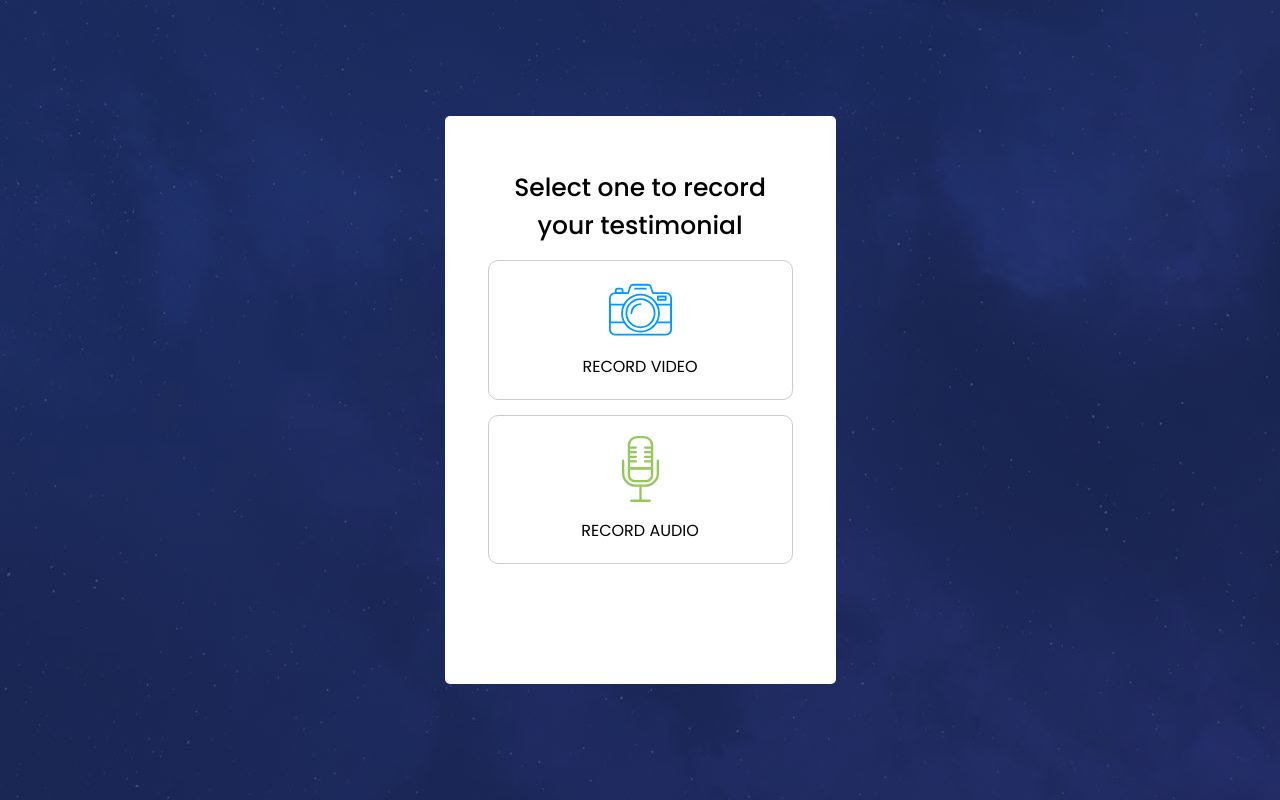
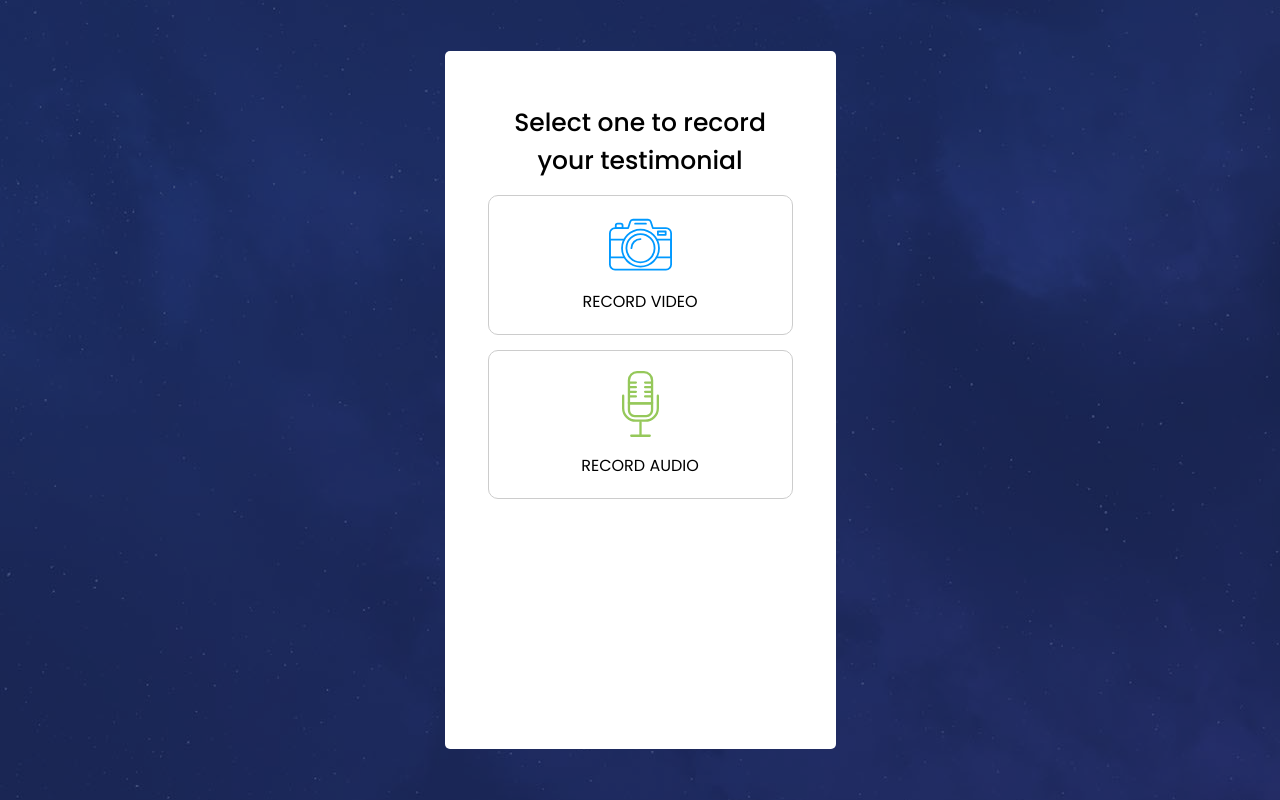
Before and after one commit to ArslanHayat12/fankave-poc, a React (Create React App) app in the folder fk-testimonial/: page / in a window 1280 px wide. Built offline with nearby package versions, Linux system fonts and the light colour scheme; what react-soundplayer would draw is missing.

Commit message:
adjust preview video screen size

```diff
--- a/fk-testimonial/src/App.css
+++ b/fk-testimonial/src/App.css
@@ -64,7 +64,7 @@ body {
 
 @media (max-height: 700px) {
   .widget-wrapper {
-    height: calc(100vh - 155px);
+    height: calc(100vh - 90px);
     overflow: auto;
     overflow-x: hidden;
   }
@@ -72,15 +72,7 @@ body {
 
 @media (min-height: 700px) and (max-height: 800px) {
   .widget-wrapper {
-    height: calc(100vh - 212px);
-    overflow: auto;
-    overflow-x: hidden;
-  }
-}
-
-@media (min-height: 800px) {
-  .widget-wrapper {
-    height: calc(100vh - 288px);
+    height: calc(100vh - 158px);
     overflow: auto;
     overflow-x: hidden;
   }
--- a/fk-testimonial/src/components/ClientDetails/style.css
+++ b/fk-testimonial/src/components/ClientDetails/style.css
@@ -21,6 +21,7 @@
 
 .client-details-wrapper .input-name {
   margin-top: 12px;
+  padding: 7px 7px;
 }
 
 .client-details-wrapper .client-email-company-wrapper {
--- a/fk-testimonial/src/pages/PreviewTestimonialScreen/style.css
+++ b/fk-testimonial/src/pages/PreviewTestimonialScreen/style.css
@@ -20,7 +20,7 @@
   margin: 15px 0 0;
   border: 1px solid #c9c9c9;
   border-radius: 8px;
-  height: 250px;
+  height: 325px;
 }
 
 .preview-testimonial-screen .play-button {
@@ -80,7 +80,7 @@
 
 .preview-testimonial-screen .button-wrapper {
   width: 100%;
-  margin-top: 25px;
+  margin-top: 10px;
 }
 
 .preview-testimonial-screen .hide-icon {
@@ -259,14 +259,8 @@
   }
 }
 
-@media (max-width: 900px) {
+@media (max-width: 768px) {
   .preview-testimonial-screen .video-wrapper {
-    height: 220px;
+    height: 250px;
   }
 }
-
-@media (max-width: 425px) {
-  .preview-testimonial-screen .video-wrapper {
-    height: 190px;
-  }
-}
```
Lines whose indentation alone changed are shown as unchanged.
